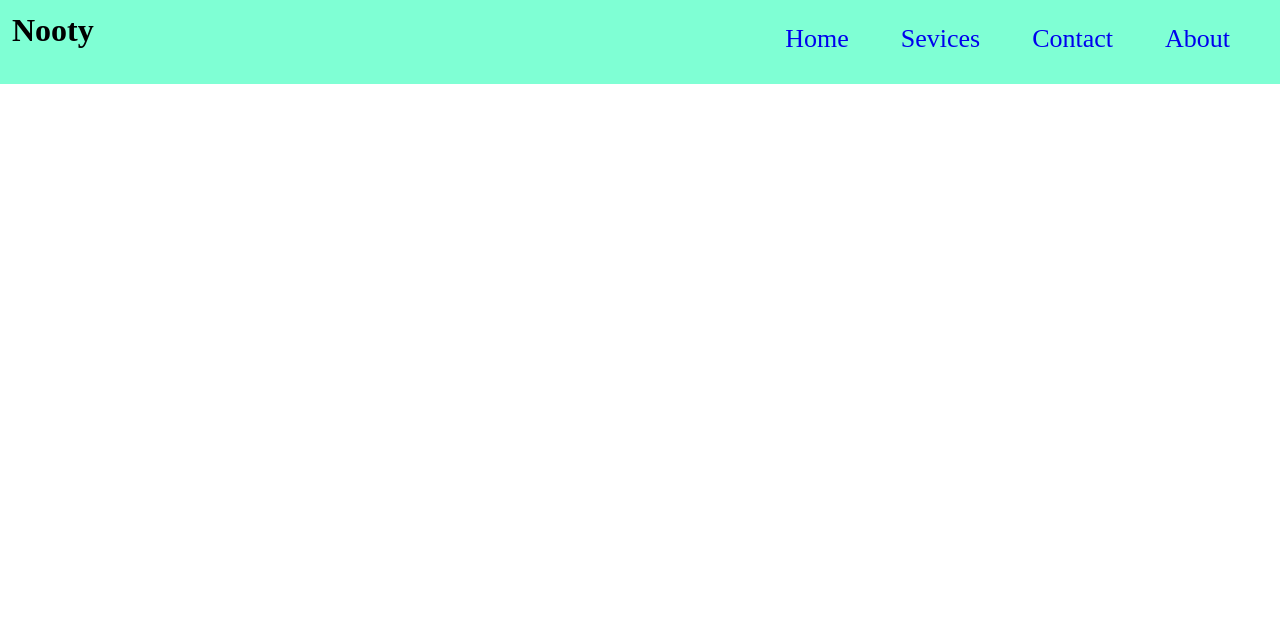
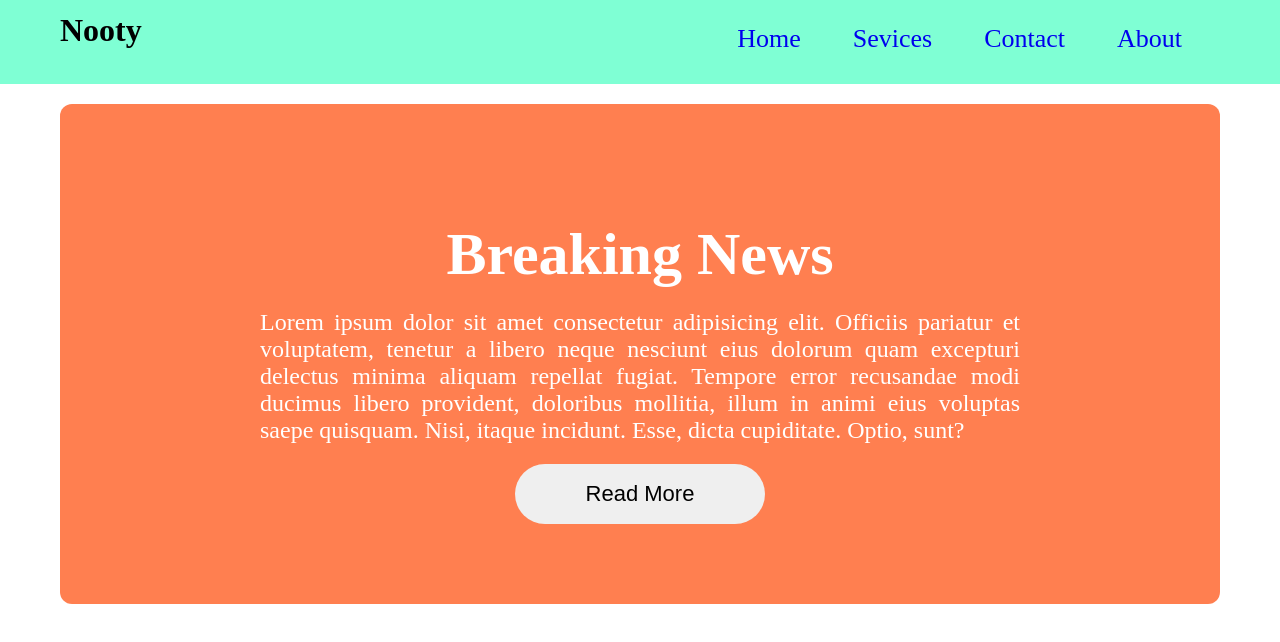
Before and after one commit to Mohamedali678/practice, a plain HTML site: page index.html in a window 1280 px wide. Drawn offline with Linux system fonts and the light colour scheme.

Commit message:
Waxaa kusoo daray qaybta dhexe ee main ka

```diff
--- a/index.html
+++ b/index.html
@@ -29,6 +29,20 @@
 
     </div>
 
+
+    <div class="main">
+
+        <h1>Breaking News</h1>
+        <p>Lorem ipsum dolor sit amet consectetur adipisicing elit. Officiis pariatur et voluptatem, tenetur a libero neque nesciunt eius dolorum quam excepturi delectus minima aliquam repellat fugiat. Tempore error recusandae modi ducimus libero provident, doloribus mollitia, illum in animi eius voluptas saepe quisquam. Nisi, itaque incidunt. Esse, dicta cupiditate. Optio, sunt?</p>
+
+        <button>Read More</button>
+    </div>
+
+
+
+
+
+
     <script>
 
             const toggleButton = document.querySelector('.button');
--- a/style.css
+++ b/style.css
@@ -9,7 +9,7 @@
 .nav {
 
     position: relative;
-    padding: 12px;
+    padding: 12px 60px;
     background-color: aquamarine;
     height: 60px;
     display: flex;
@@ -39,6 +39,41 @@
     display: none;
 
 }
+
+
+.main {
+    text-align: center;
+
+    height: 500px;
+    background-color: coral;
+    margin: 20px 60px;
+    border-radius: 12px;
+}
+
+.main h1 {
+    padding-top: 10%;
+    color: white;
+    font-size: 60px;
+}
+
+.main p {
+    padding: 20px 200px;
+    color: white;
+    font-size: 24px;
+    text-align: justify;
+}
+
+
+.main button {
+    height: 60px;
+    width: 250px;
+    font-size: 22px;
+    border-radius: 42px;
+    border: none;
+}
+
+
+
 
 
 
```
